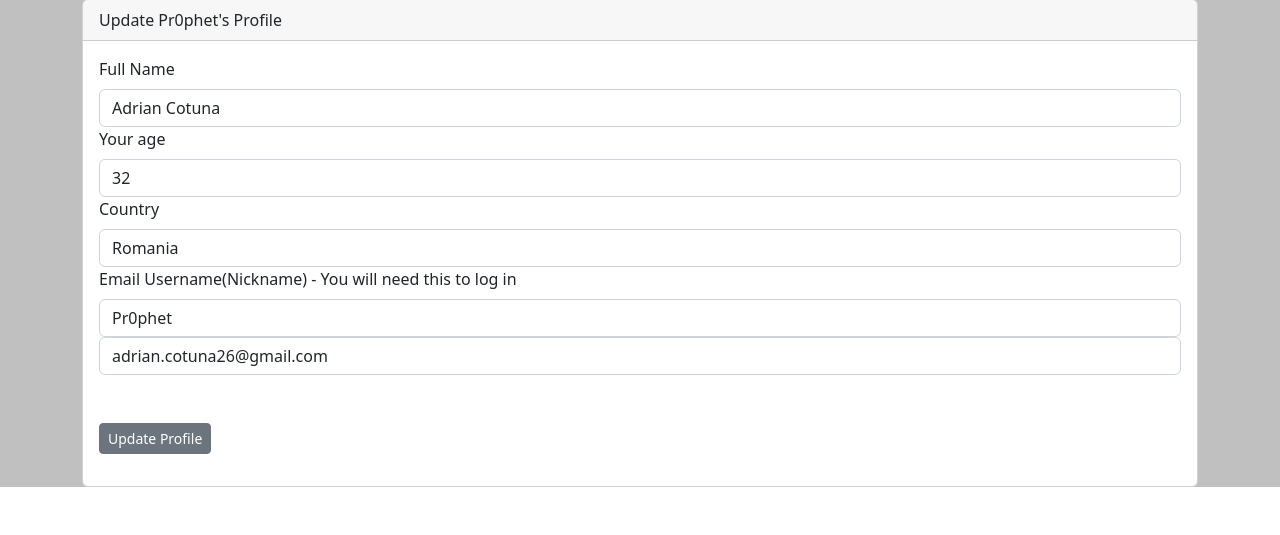
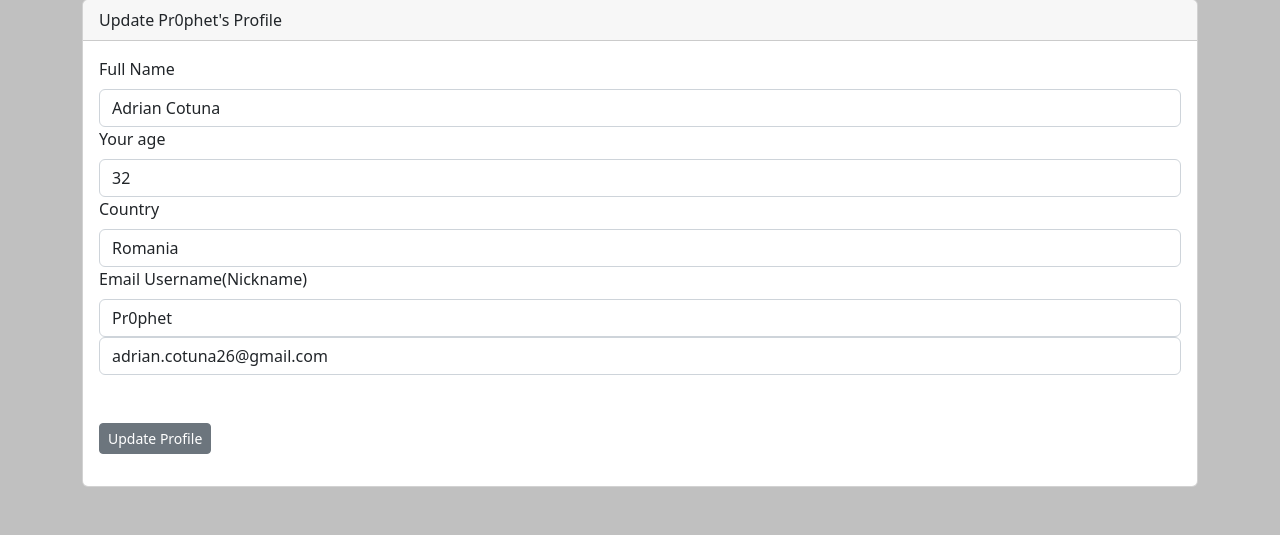
Before and after one commit to xAdrianCx/Market-Online, a Flask app: page /dashboard in a window 1280 px wide. Shown: the part 625-1160 px from the top of the page. Before the commit the page ends 1112 px from the top, so only its background shows below. Run offline with Flask 2, Linux system fonts and the light colour scheme; a user stored in the database is signed in.

Commit message:
Reworked user dashboard

```diff
--- a/app.py
+++ b/app.py
@@ -63,7 +63,7 @@ class UserUpdate(FlaskForm):
     full_name = StringField("Full Name", validators=[InputRequired()])
     age = StringField("Your age", validators=[InputRequired()])
     location = StringField("Country", validators=[InputRequired()])
-    username = StringField("Username(Nickname) - You will need this to log in",
+    username = StringField("Username(Nickname)",
                            validators=[InputRequired(), Length(min=4, max=15)])
     email = StringField("Email", validators=[InputRequired(), Email(message="Invalid E-mail!")])
     submit = SubmitField("Update Profile")
--- a/templates/dashboard.html
+++ b/templates/dashboard.html
@@ -59,4 +59,5 @@
         </form>
     </div>
 </div>
+<br/><br/>
 {% endblock %}
```
Also changed, not shown: database.db.
